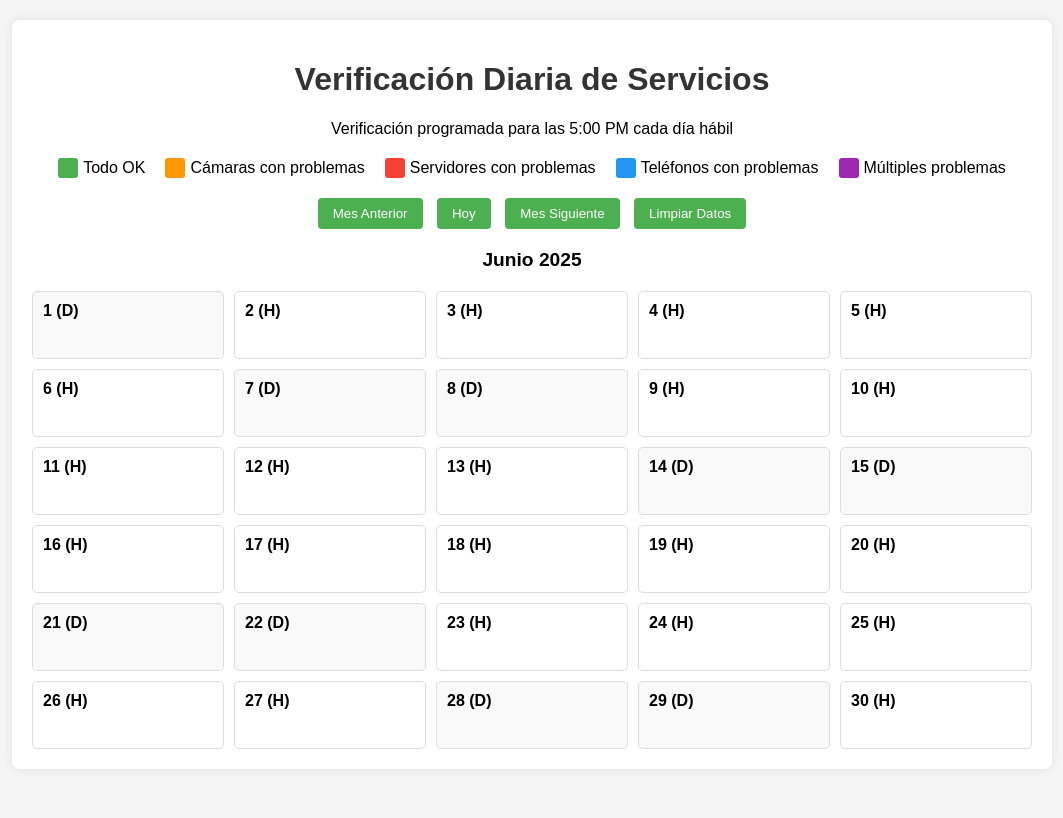
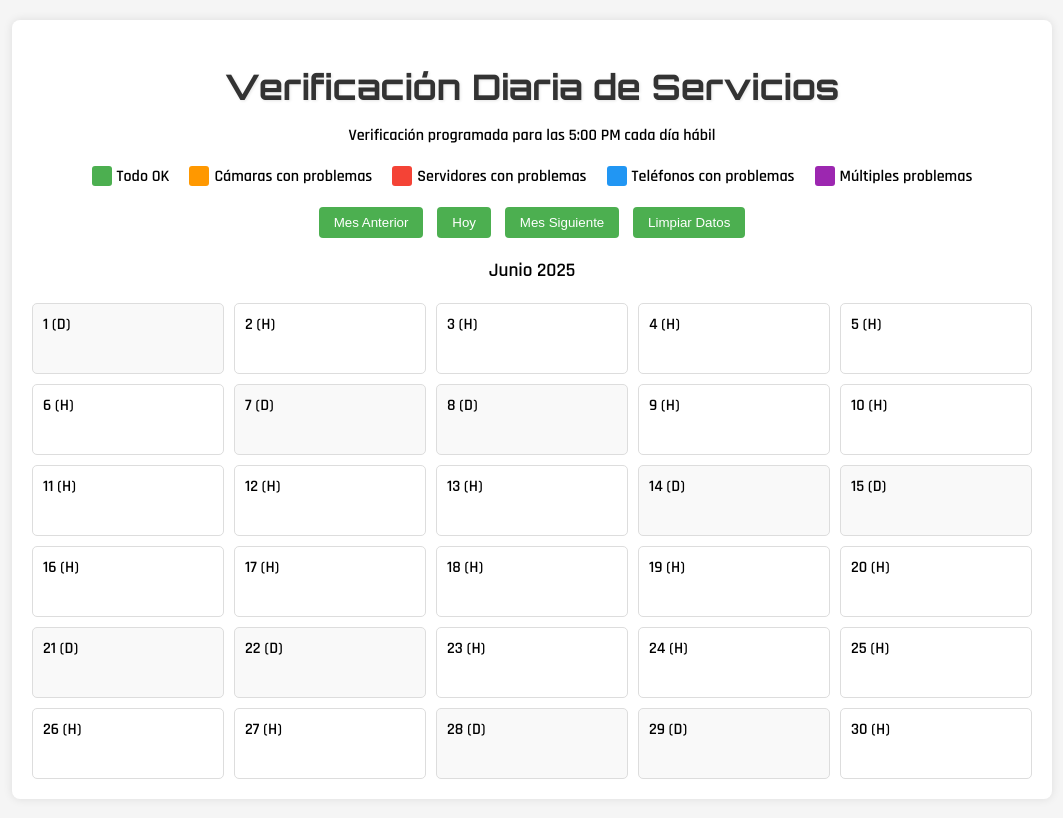
Before and after one commit to Bmorales-cc/calendario, a plain HTML site: page index.html in a window 1280 px wide. Shown: the whole page, without its empty margins (108-1171 px from the left). Drawn offline with Linux system fonts and the light colour scheme.

Commit message:
Add files via upload

```diff
--- a/index.html
+++ b/index.html
@@ -4,6 +4,7 @@
     <meta charset="UTF-8">
     <meta name="viewport" content="width=device-width, initial-scale=1.0">
     <title>Verificación Diaria de Servicios</title>
+    <link href="https://fonts.googleapis.com/css2?family=Montserrat:wght@700&family=Roboto:wght@700&family=Open+Sans:wght@800&family=Poppins:wght@600&family=Orbitron:wght@700&family=Rajdhani:wght@600&family=Titillium+Web:wght@700&display=swap" rel="stylesheet">
     <link rel="stylesheet" href="styles.css">
 </head>
 <body>
--- a/styles.css
+++ b/styles.css
@@ -1,11 +1,16 @@
 body {
-    font-family: Arial, sans-serif;
+    font-family: 'Rajdhani', sans-serif;
     margin: 20px;
     background-color: #f5f5f5;
 }
 h1 {
     color: #333;
     text-align: center;
+    font-family: 'Orbitron', sans-serif; /* Cambia por la que prefieras */
+    font-weight: 700;
+    font-size: 2.2em;
+    margin-bottom: 10px;
+    text-shadow: 1px 1px 3px rgba(0,0,0,0.1);
 }
 .container {
     max-width: 1000px;
```
